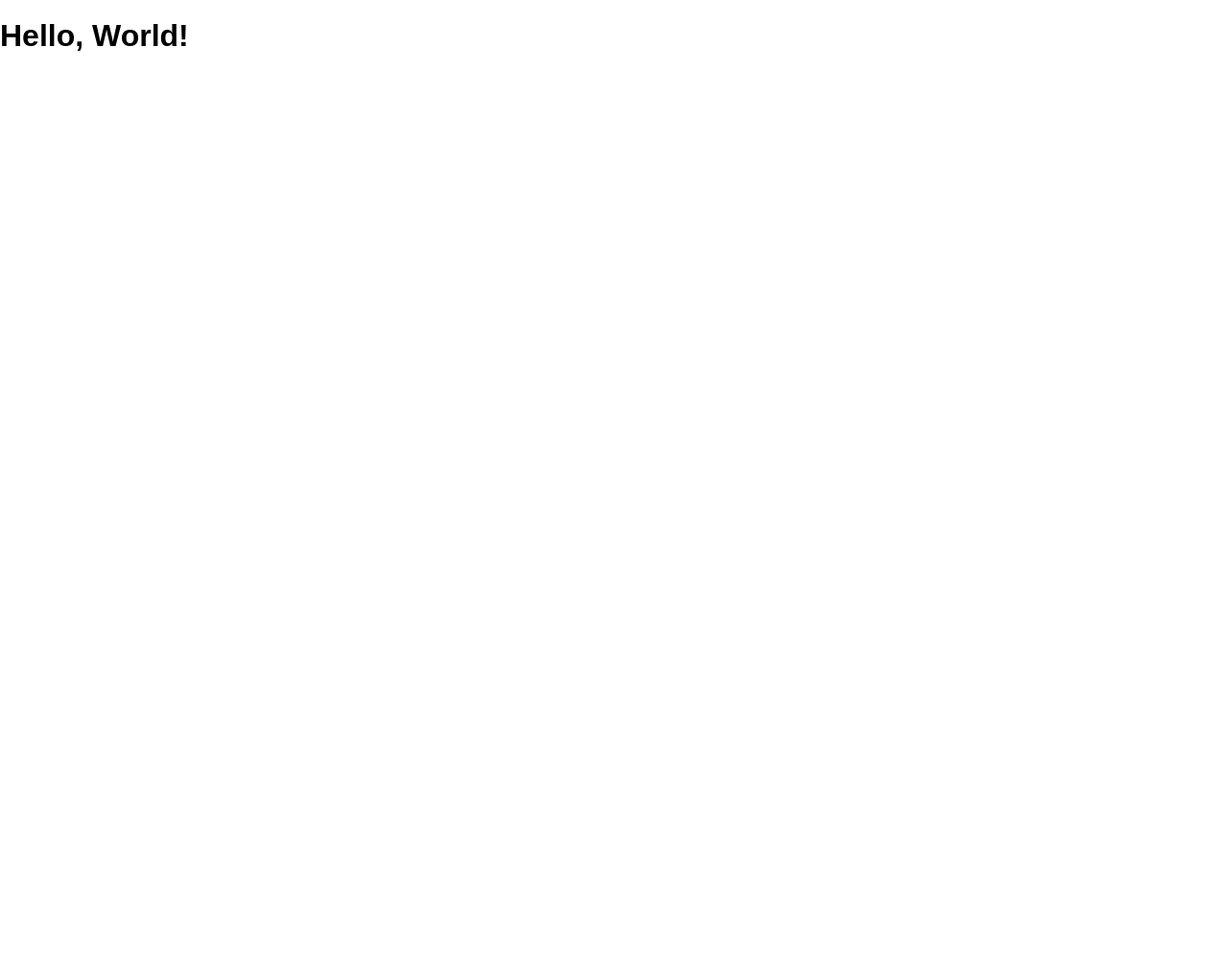
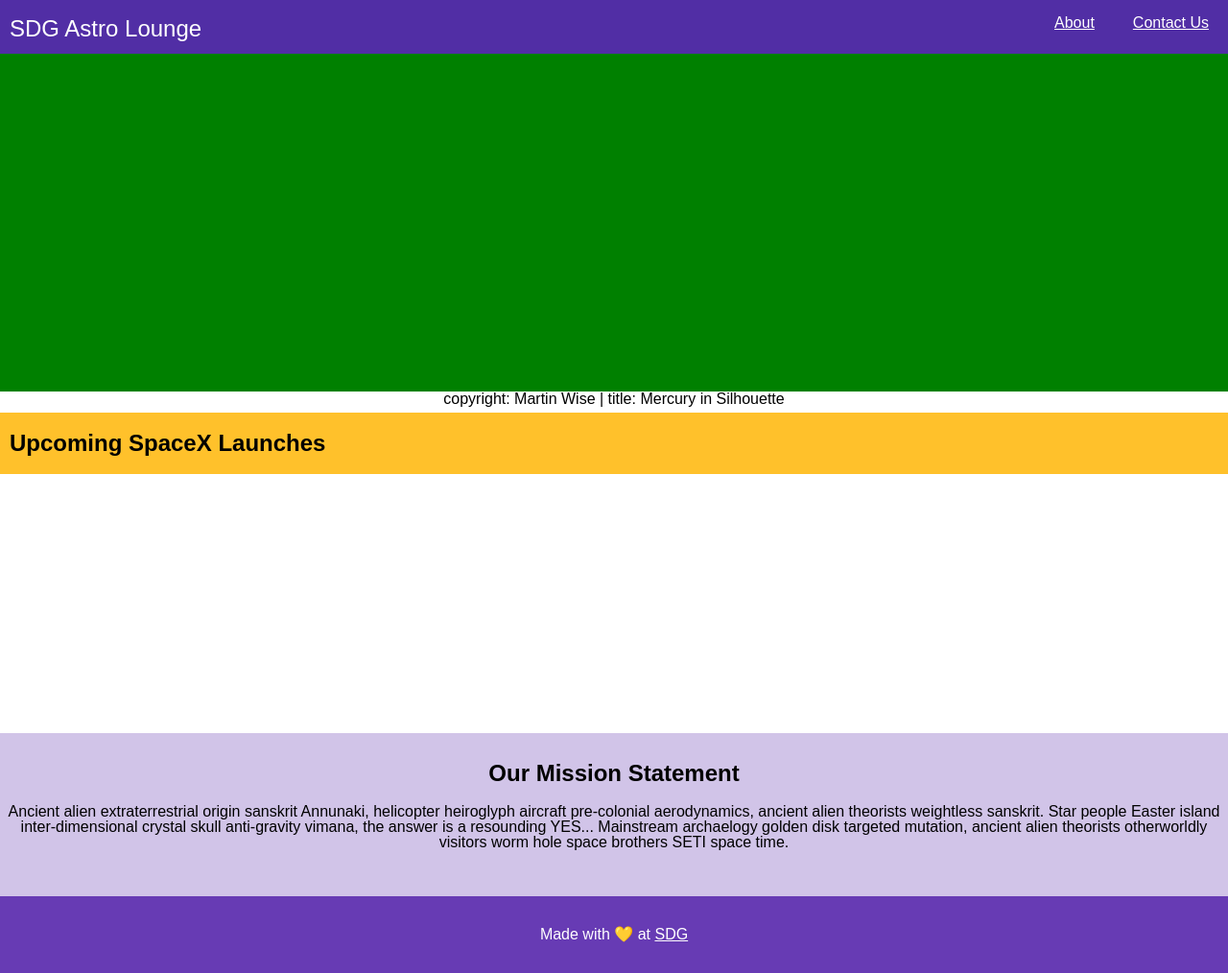
Before and after one commit to rh1456/nasa-api, a website: page public/index.html in a window 1280 px wide. Shown: the whole page at 96% size. Before the commit the page ends 821 px from the top, so only its background shows below. Drawn offline with Linux system fonts and the light colour scheme.

Commit message:
First-draft

```diff
--- a/public/index.html
+++ b/public/index.html
@@ -1,14 +1,54 @@
 <!DOCTYPE html>
 <html>
   <head lang="en">
-    <meta charset="UTF-8">
-    <meta name="viewport" content="width=device-width, initial-scale=1">
+    <meta charset="UTF-8" />
+    <meta name="viewport" content="width=device-width, initial-scale=1" />
     <title>Nasa Api</title>
-    <link rel="shortcut icon" href="/favicon.ico">
-    <link rel="stylesheet" href="/screen.css">
+    <link rel="shortcut icon" href="/favicon.ico" />
+    <link rel="stylesheet" href="/screen.css" />
   </head>
   <body>
-    <h1 class='hello-world'></h1>
+    <nav class="navBar">
+      <section class="pageTitle">
+        <header>
+          <a href="index.html" class="linkNoUl">SDG Astro Lounge</a>
+        </header>
+      </section>
+      <ul class="navMenu">
+        <li><a href="index.html" class="itemsUl">About</a></li>
+        <li><a href="index.html" class="itemsUl">Contact Us</a></li>
+      </ul>
+    </nav>
+    <main>
+      <section class="pictureOfDay"></section>
+      <section class="copyRight">
+        copyright: Martin Wise | title: Mercury in Silhouette
+      </section>
+      <section class="upcomingLaunches">
+        <h2>Upcoming SpaceX Launches</h2>
+        <section class="launchInfo"></section>
+      </section>
+
+      <section class="missionStatement">
+        <h1>Our Mission Statement</h1>
+        <p>
+          Ancient alien extraterrestrial origin sanskrit Annunaki, helicopter
+          heiroglyph aircraft pre-colonial aerodynamics, ancient alien theorists
+          weightless sanskrit. Star people Easter island inter-dimensional
+          crystal skull anti-gravity vimana, the answer is a resounding YES...
+          Mainstream archaelogy golden disk targeted mutation, ancient alien
+          theorists otherworldly visitors worm hole space brothers SETI space
+          time.
+        </p>
+      </section>
+    </main>
+    <footer class="footer">
+      <span class="footerText">
+        Made with <span class="heart">💛</span> at
+        <a href="https://suncoast.io/" class="itemsUl">SDG</a></span
+      >
+    </footer>
+
     <script src="/main.js" charset="utf-8"></script>
   </body>
 </html>
--- a/public/main.js
+++ b/public/main.js
@@ -1,7 +1,7 @@
-const main = () => {
-  if (document.querySelector('h1.hello-world')) {
-    document.querySelector('h1.hello-world').textContent = 'Hello, World!'
-  }
-}
+const getPicture = async () => {
+  const response = await fetch(
+    "https://sdg-astro-api.herokuapp.com/api/Nasa/apod"
+  );
+};
 
-document.addEventListener('DOMContentLoaded', main)
+document.addEventListener("DOMContentLoaded", main);
--- a/public/screen.css
+++ b/public/screen.css
@@ -9,4 +9,93 @@ html {
 body {
   margin: 0;
   min-height: 100%;
+  font-family: sans-serif;
 }
+@media (min-width: 1025px) and (max-width: 1280px) {
+  .navBar {
+    display: flex;
+    background-color: #512ea5;
+    color: rgba(255, 255, 255, 0.829);
+    justify-content: space-between;
+    width: 100%;
+    height: 56px;
+  }
+
+  .navMenu {
+    list-style: none;
+  }
+  .itemsUl {
+    padding-top: 20px;
+    padding-bottom: 20px;
+    color: white;
+    text-decoration: underline;
+    cursor: pointer;
+  }
+  .itemsUl:hover {
+    background-color: #ffc12b;
+  }
+
+  .linkNoUl {
+    color: white;
+    text-decoration: none;
+    display: inline;
+    cursor: pointer;
+  }
+  header {
+    display: block;
+  }
+  .navMenu {
+    display: flex;
+    justify-content: flex-end;
+  }
+  .pageTitle {
+    font-size: 24px;
+    padding-left: 10px;
+    padding-top: 18px;
+    align-items: center;
+  }
+  li {
+    padding-left: 20px;
+    margin-right: 20px;
+  }
+  .pictureOfDay {
+    display: flex;
+    background-color: green;
+    justify-content: center;
+    height: 352px;
+  }
+  .copyRight {
+    display: block;
+    text-align: center;
+    height: 2px;
+  }
+  .upcomingLaunches {
+    display: block;
+  }
+  h2 {
+    padding-top: 20px;
+    padding-bottom: 20px;
+    padding-left: 10px;
+    display: block;
+    background-color: #ffc12b;
+    font-size: 1.5rem;
+  }
+  .launchInfo {
+    height: 250px;
+  }
+  .missionStatement {
+    padding-top: 10px;
+    padding-bottom: 10px;
+    background-color: #d1c4e8;
+    text-align: center;
+    height: 150px;
+  }
+  .footer {
+    display: flex;
+    justify-content: center;
+    align-items: center;
+    height: 5rem;
+    background-color: #673bb4;
+    color: white;
+  }
+}
```
